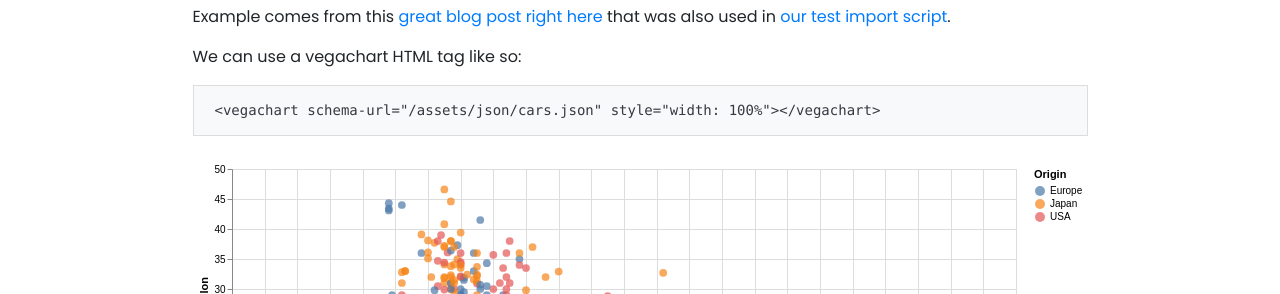
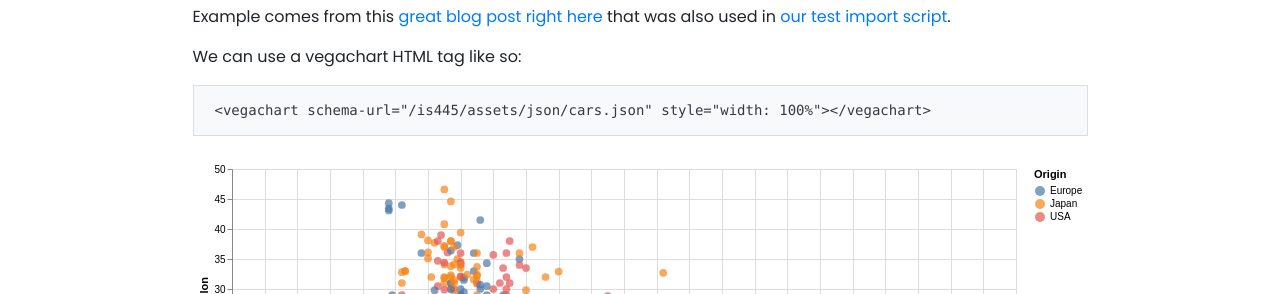
Before and after one commit to ifisq/is445, a Jekyll site: the page built from _projects/1_Vega_lite_project.md, in a window 1280 px wide. Shown: the part 205-499 px from the top of the page. Built offline with Jekyll 4.4.1, drawn with Linux system fonts in a browser that asks for light colours; nearby versions of some CDN libraries.

Commit message:
Updated baseurl & repository

```diff
--- a/_config.yml
+++ b/_config.yml
@@ -8,9 +8,9 @@
 title               : Jill Naiman
 description         : >-
                       I am definitely not a corgi!
-baseurl             : ""   # Change to empty quotes if you are hosting your site at <your-username>.github.io directly,
+baseurl             : "/is445"   # Change to empty quotes if you are hosting your site at <your-username>.github.io directly,
 #                                             otherwise will be hosted at <your-username>.github.io/{{base_url}}
-repository          : jnaiman               # Change to <your-username>/<your-username>.github.io (or remove it if you don't need remote projects)
+repository          : ifisq/is445               # Change to <your-username>/<your-username>.github.io (or remove it if you don't need remote projects)
 open_new_tab        : false                             # Opens external URLs in new tab (works for posts, projects and navbar only)
 
 
```
Also changed, not shown: 11 other files.
